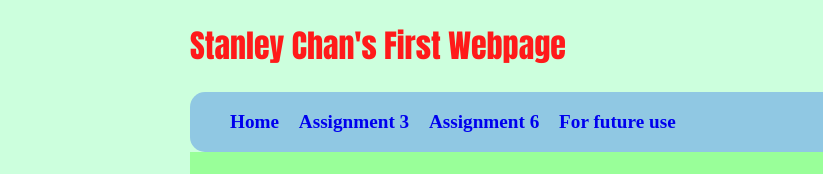
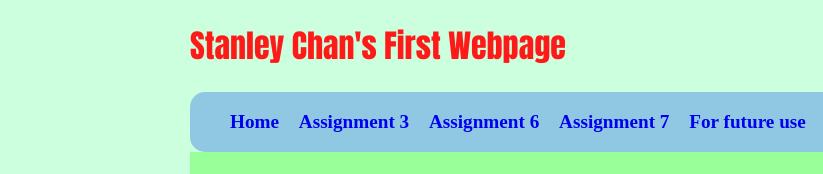
Before and after one commit to Schan454/Welcome, a plain HTML site: page index.html in a window 1280 px wide. Shown: the top 174 px of the page, 0-823 px from the left. Drawn offline with Linux system fonts and the light colour scheme; a script that the page names is missing.

Commit message:
fixing assignment 7

```diff
--- a/Assignment 7/scripts/tableGenerator.js
+++ b/Assignment 7/scripts/tableGenerator.js
@@ -16,8 +16,6 @@ updated on November 25, 2018 at 10:02 PM
  $(function() {
    // activates the validator based on the class in the html
    $("#form").validate();
- });
-
  });
 
 
--- a/index.html
+++ b/index.html
@@ -22,6 +22,7 @@ updated on October 10, 2018 at 8:02 PM
   	   <li><a href="http://weblab.cs.uml.edu/~schan/index.html"> Home </a> </li>
   	   <li><a href="http://weblab.cs.uml.edu/~schan/HW3/index.html"> Assignment 3 </a> </li>
 			  <li><a href="https://schan454.github.io/Welcome/Assignment%206/"> Assignment 6 </a> </li>
+				 <li><a href="https://schan454.github.io/Welcome/Assignment%207/"> Assignment 7 </a> </li>
         <li><a href="http://weblab.cs.uml.edu/~schan/future.html"> For future use </a> </li>
     </ul>
   </div>
```
